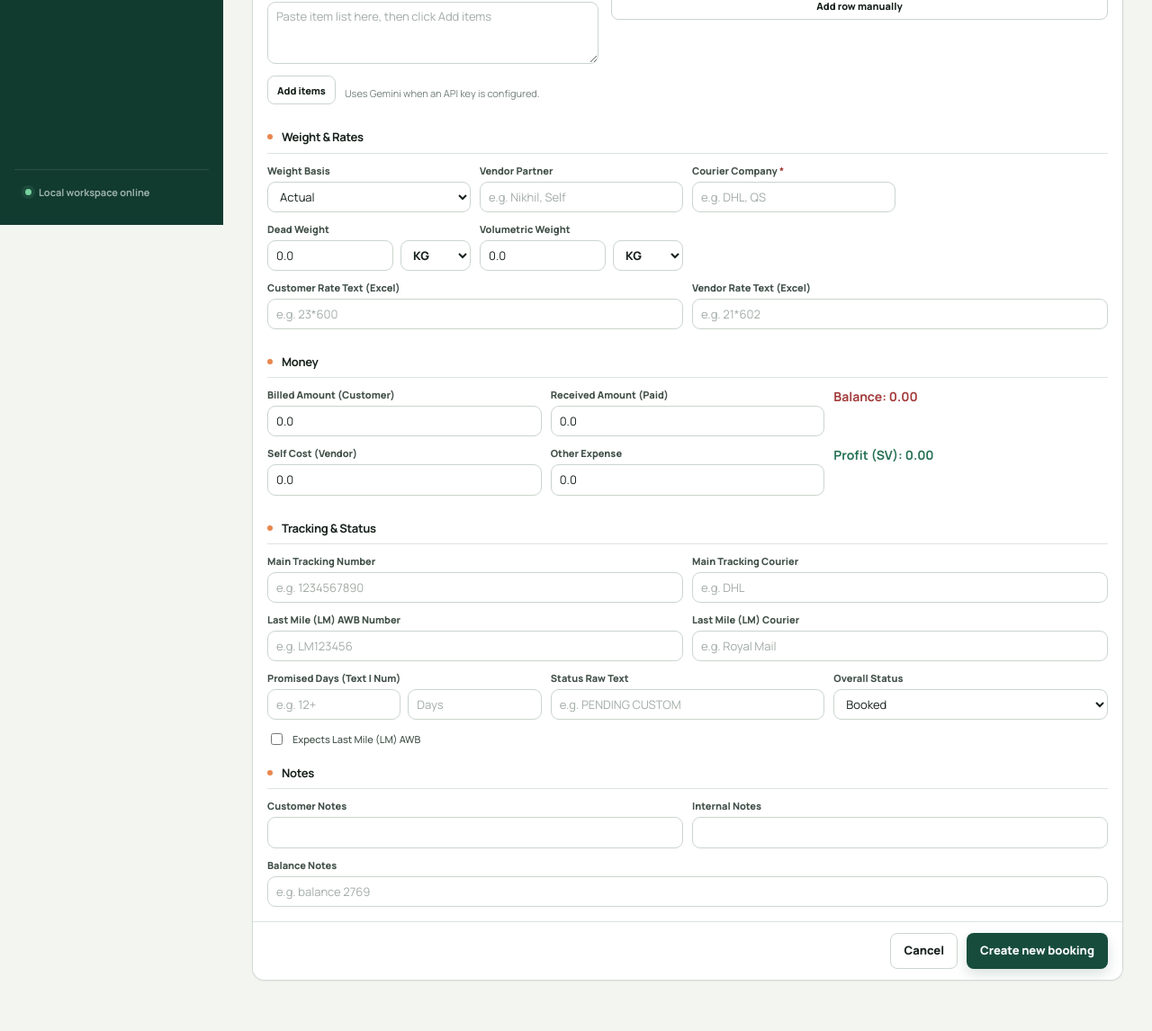
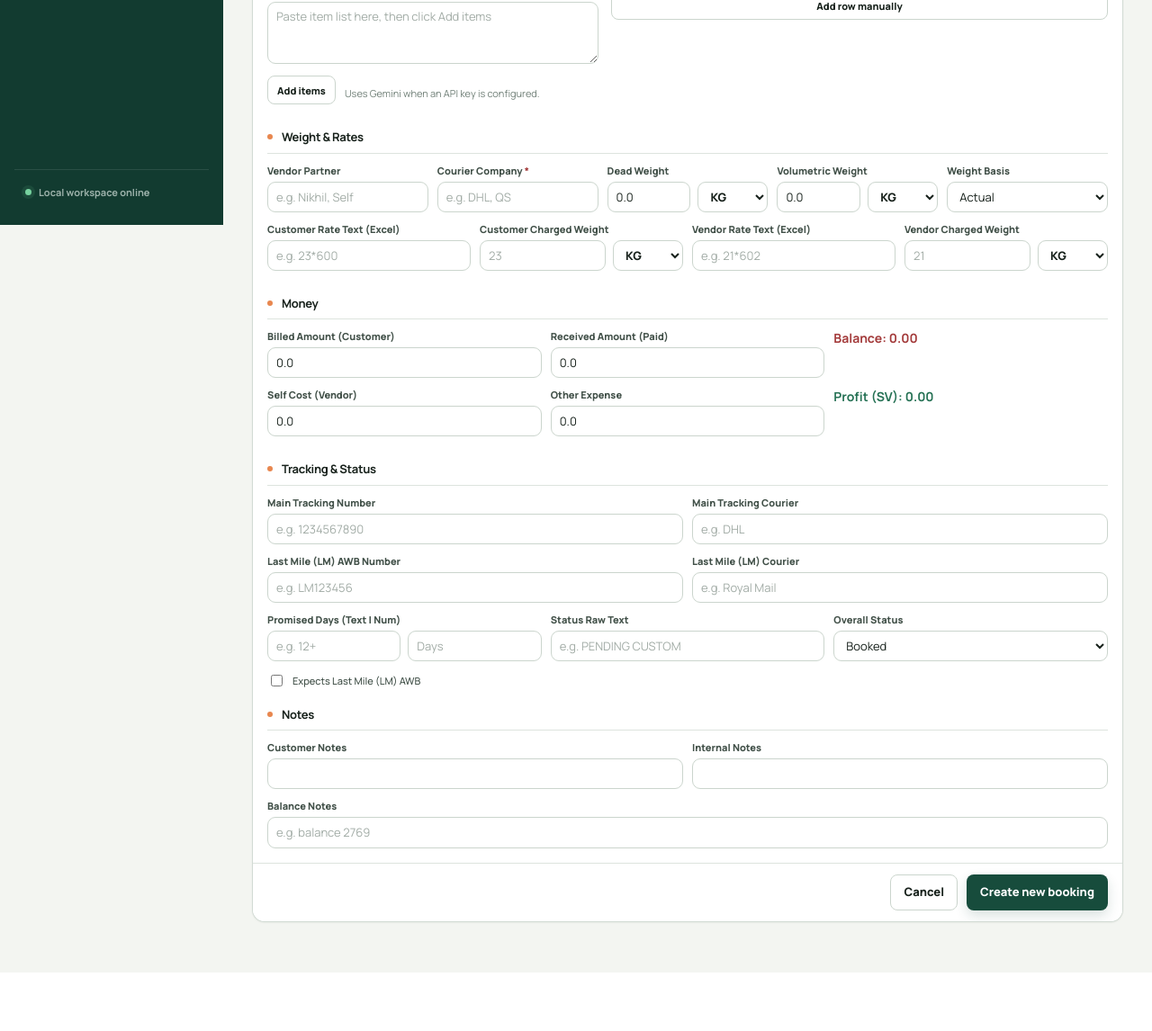
Before and after one commit to Tanishq014/courierBridge, a FastAPI app: page /shipments/new in a window 1280 px wide. Shown: the part 550-1696 px from the top of the page at 90% size. After the commit the page ends 1631 px from the top, so only its background shows below. Run offline with FastAPI, Linux system fonts and the light colour scheme; some libraries are stand-ins or nearby versions.

Commit message:
Add rate/charged weight handling
Introduce storage and UI for charged weights and rate details.

- routes/shipments.py: add RATE_DETAILS_PREFIX and implement parse_rate_details / encode_rate_details to read/write compact JSON lines in raw_excel_notes; wire new form fields (customer_charged_weight*, vendor_charged_weight*) into create/update flows and parse for detail/edit views. Preserves existing embedded notes when encoding.
- templates/shipments/new.html & edit.html: add inputs for customer/vendor charged weight and units, expose rate_details in edit, and include JS to auto-extract a numeric charged weight from pasted rate text.
- static/css/style.css: expand grid utility classes (.grid-5 and related) to accommodate the additional fields.

This enables capturing explicit charged weights (with units) alongside existing rate text while maintaining backward compatibility with legacy notes.

```diff
--- a/app/routes/shipments.py
+++ b/app/routes/shipments.py
@@ -19,6 +19,7 @@ RECEIVER_ADDRESS_PREFIX = "RECEIVER_ADDRESS_JSON:"
 LEGACY_SENDER_ADDRESS_PREFIX = "SENDER_ADDRESS_JSON:"
 ITEM_DETAILS_PREFIX = "ITEM_DETAILS_JSON:"
 ITEM_RAW_PREFIX = "ITEM_RAW_TEXT_JSON:"
+RATE_DETAILS_PREFIX = "RATE_DETAILS_JSON:"
 
 def parse_receiver_address(raw_notes: str | None) -> dict[str, str]:
     blank = {
@@ -127,6 +128,47 @@ def encode_item_details(raw_notes: str | None, items: list[dict[str, str]], raw_
     if raw_text.strip():
         preserved_lines.append(
             ITEM_RAW_PREFIX + json.dumps(raw_text.strip(), separators=(",", ":"))
+        )
+    return "\n".join(line for line in preserved_lines if line.strip())
+
+def parse_rate_details(raw_notes: str | None) -> dict[str, str]:
+    blank = {
+        "customer_charged_weight": "",
+        "customer_charged_weight_unit": "KG",
+        "vendor_charged_weight": "",
+        "vendor_charged_weight_unit": "KG",
+    }
+    if not raw_notes:
+        return blank
+
+    for line in raw_notes.splitlines():
+        if line.startswith(RATE_DETAILS_PREFIX):
+            try:
+                parsed = json.loads(line[len(RATE_DETAILS_PREFIX):])
+            except json.JSONDecodeError:
+                return blank
+            return {
+                "customer_charged_weight": str(parsed.get("customer_charged_weight", parsed.get("customer_charged_rate", "")) or ""),
+                "customer_charged_weight_unit": normalize_unit(str(parsed.get("customer_charged_weight_unit", "KG") or "KG")),
+                "vendor_charged_weight": str(parsed.get("vendor_charged_weight", parsed.get("vendor_charged_rate", "")) or ""),
+                "vendor_charged_weight_unit": normalize_unit(str(parsed.get("vendor_charged_weight_unit", "KG") or "KG")),
+            }
+    return blank
+
+def encode_rate_details(raw_notes: str | None, rates: dict[str, str]) -> str:
+    preserved_lines = [
+        line for line in (raw_notes or "").splitlines()
+        if not line.startswith(RATE_DETAILS_PREFIX)
+    ]
+    cleaned = {
+        "customer_charged_weight": str(rates.get("customer_charged_weight", "") or "").strip(),
+        "customer_charged_weight_unit": normalize_unit(str(rates.get("customer_charged_weight_unit", "KG") or "KG")),
+        "vendor_charged_weight": str(rates.get("vendor_charged_weight", "") or "").strip(),
+        "vendor_charged_weight_unit": normalize_unit(str(rates.get("vendor_charged_weight_unit", "KG") or "KG")),
+    }
+    if cleaned["customer_charged_weight"] or cleaned["vendor_charged_weight"]:
+        preserved_lines.append(
+            RATE_DETAILS_PREFIX + json.dumps(cleaned, separators=(",", ":"))
         )
     return "\n".join(line for line in preserved_lines if line.strip())
 
@@ -354,7 +396,11 @@ def create_shipment(
     volumetric_weight_unit: str = Form("KG"),
 
     customer_rate_text: str = Form(""),
+    customer_charged_weight: str = Form(""),
+    customer_charged_weight_unit: str = Form("KG"),
     vendor_rate_text: str = Form(""),
+    vendor_charged_weight: str = Form(""),
+    vendor_charged_weight_unit: str = Form("KG"),
     courier_company: str = Form(""),
     vendor_partner: str = Form(""),
 
@@ -410,6 +456,12 @@ def create_shipment(
     item_details = clean_item_details(item_details_json)
     notes_with_receiver = encode_receiver_address(raw_excel_notes, receiver_address)
     notes_with_items = encode_item_details(notes_with_receiver, item_details, item_raw_text)
+    notes_with_rates = encode_rate_details(notes_with_items, {
+        "customer_charged_weight": customer_charged_weight,
+        "customer_charged_weight_unit": customer_charged_weight_unit,
+        "vendor_charged_weight": vendor_charged_weight,
+        "vendor_charged_weight_unit": vendor_charged_weight_unit,
+    })
 
     shipment = Shipment(
         booking_date=parsed_booking_date,
@@ -448,7 +500,7 @@ def create_shipment(
         internal_notes=internal_notes,
         customer_notes=customer_notes,
         balance_notes=balance_notes,
-        raw_excel_notes=notes_with_items,
+        raw_excel_notes=notes_with_rates,
         raw_excel_row_text=raw_excel_row_text,
         last_status_text=status_raw_text
     )
@@ -479,12 +531,14 @@ def shipment_detail(request: Request, shipment_id: int, db: Session = Depends(ge
 
     receiver_address = parse_receiver_address(shipment.raw_excel_notes)
     item_details = parse_item_details(shipment.raw_excel_notes)
+    rate_details = parse_rate_details(shipment.raw_excel_notes)
     return templates.TemplateResponse("shipments/detail.html", {
         "request": request,
         "shipment": shipment,
         "receiver_address": receiver_address,
         "receiver_address_text": format_receiver_address(receiver_address),
-        "item_details": item_details
+        "item_details": item_details,
+        "rate_details": rate_details
     })
 
 @router.get("/{shipment_id}/edit")
@@ -498,6 +552,7 @@ def edit_shipment_form(request: Request, shipment_id: int, db: Session = Depends
 
     receiver_address = parse_receiver_address(shipment.raw_excel_notes)
     item_details = parse_item_details(shipment.raw_excel_notes)
+    rate_details = parse_rate_details(shipment.raw_excel_notes)
     return templates.TemplateResponse("shipments/edit.html", {
         "request": request,
         "shipment": shipment,
@@ -505,7 +560,8 @@ def edit_shipment_form(request: Request, shipment_id: int, db: Session = Depends
         "lm_awb": lm_awb,
         "receiver_address": receiver_address,
         "item_details": item_details,
-        "item_raw_text": parse_item_raw_text(shipment.raw_excel_notes)
+        "item_raw_text": parse_item_raw_text(shipment.raw_excel_notes),
+        "rate_details": rate_details
     })
 
 @router.post("/{shipment_id}/edit")
@@ -537,7 +593,11 @@ def update_shipment(
     volumetric_weight_unit: str = Form("KG"),
 
     customer_rate_text: str = Form(""),
+    customer_charged_weight: str = Form(""),
+    customer_charged_weight_unit: str = Form("KG"),
     vendor_rate_text: str = Form(""),
+    vendor_charged_weight: str = Form(""),
+    vendor_charged_weight_unit: str = Form("KG"),
     courier_company: str = Form(""),
     vendor_partner: str = Form(""),
 
@@ -644,7 +704,13 @@ def update_shipment(
     shipment.balance_notes = balance_notes
     item_details = clean_item_details(item_details_json)
     notes_with_receiver = encode_receiver_address(raw_excel_notes, receiver_address)
-    shipment.raw_excel_notes = encode_item_details(notes_with_receiver, item_details, item_raw_text)
+    notes_with_items = encode_item_details(notes_with_receiver, item_details, item_raw_text)
+    shipment.raw_excel_notes = encode_rate_details(notes_with_items, {
+        "customer_charged_weight": customer_charged_weight,
+        "customer_charged_weight_unit": customer_charged_weight_unit,
+        "vendor_charged_weight": vendor_charged_weight,
+        "vendor_charged_weight_unit": vendor_charged_weight_unit,
+    })
     shipment.raw_excel_row_text = raw_excel_row_text
 
     upsert_tracking(db, shipment.id, "main_awb", main_tracking_number, main_tracking_courier, True)
--- a/app/static/css/style.css
+++ b/app/static/css/style.css
@@ -298,7 +298,8 @@ h4 {
 
 .grid-2,
 .grid-3,
-.grid-4 {
+.grid-4,
+.grid-5 {
     display: grid;
     gap: 16px;
 }
@@ -313,6 +314,10 @@ h4 {
 
 .grid-4 {
     grid-template-columns: repeat(4, minmax(0, 1fr));
+}
+
+.grid-5 {
+    grid-template-columns: repeat(5, minmax(0, 1fr));
 }
 
 .kpi-grid {
@@ -773,7 +778,8 @@ input[type="checkbox"] {
 
 .compact-shipment-form .grid-2,
 .compact-shipment-form .grid-3,
-.compact-shipment-form .grid-4 {
+.compact-shipment-form .grid-4,
+.compact-shipment-form .grid-5 {
     gap: 10px;
 }
 
@@ -783,6 +789,10 @@ input[type="checkbox"] {
 
 .compact-shipment-form .grid-4 {
     grid-template-columns: repeat(4, minmax(0, 1fr));
+}
+
+.compact-shipment-form .grid-5 {
+    grid-template-columns: repeat(5, minmax(0, 1fr));
 }
 
 .compact-shipment-form .grid-2 {
@@ -1217,7 +1227,9 @@ input[type="checkbox"] {
     }
 
     .grid-4,
-    .compact-shipment-form .grid-4 {
+    .grid-5,
+    .compact-shipment-form .grid-4,
+    .compact-shipment-form .grid-5 {
         grid-template-columns: repeat(2, minmax(0, 1fr));
     }
 }
@@ -1302,6 +1314,7 @@ input[type="checkbox"] {
     .grid-2,
     .grid-3,
     .grid-4,
+    .grid-5,
     .detail-list,
     .financial-strip,
     .filter-form {
--- a/app/templates/shipments/new.html
+++ b/app/templates/shipments/new.html
@@ -101,14 +101,7 @@
         </div>
 
         <h3 style="border-bottom: 1px solid var(--border-color); padding-bottom: 0.5rem; margin-top: 2rem;">Weight & Rates</h3>
-        <div class="grid-4">
-            <div class="form-group">
-                <label>Weight Basis</label>
-                <select name="weight_basis">
-                    <option value="actual">Actual</option>
-                    <option value="volumetric">Volumetric</option>
-                </select>
-            </div>
+        <div class="grid-5">
             <div class="form-group">
                 <label>Vendor Partner</label>
                 <input type="text" name="vendor_partner" placeholder="e.g. Nikhil, Self">
@@ -117,8 +110,6 @@
                 <label>Courier Company <span class="required">*</span></label>
                 <input type="text" name="courier_company" placeholder="e.g. DHL, QS" required>
             </div>
-        </div>
-        <div class="grid-4">
             <div class="form-group">
                 <label>Dead Weight</label>
                 <div class="input-with-unit">
@@ -141,15 +132,44 @@
                     </select>
                 </div>
             </div>
+            <div class="form-group">
+                <label>Weight Basis</label>
+                <select name="weight_basis">
+                    <option value="actual">Actual</option>
+                    <option value="volumetric">Volumetric</option>
+                </select>
+            </div>
         </div>
-        <div class="grid-2">
+        <div class="grid-4">
             <div class="form-group">
                 <label>Customer Rate Text (Excel)</label>
-                <input type="text" name="customer_rate_text" placeholder="e.g. 23*600">
+                <input type="text" name="customer_rate_text" id="customer_rate_text" placeholder="e.g. 23*600">
+            </div>
+            <div class="form-group">
+                <label>Customer Charged Weight</label>
+                <div class="input-with-unit">
+                    <input type="number" step="0.01" name="customer_charged_weight" id="customer_charged_weight" placeholder="23">
+                    <select name="customer_charged_weight_unit" class="unit-select">
+                        <option value="KG" selected>KG</option>
+                        <option value="G">G</option>
+                        <option value="LB">LB</option>
+                    </select>
+                </div>
             </div>
             <div class="form-group">
                 <label>Vendor Rate Text (Excel)</label>
-                <input type="text" name="vendor_rate_text" placeholder="e.g. 21*602">
+                <input type="text" name="vendor_rate_text" id="vendor_rate_text" placeholder="e.g. 21*602">
+            </div>
+            <div class="form-group">
+                <label>Vendor Charged Weight</label>
+                <div class="input-with-unit">
+                    <input type="number" step="0.01" name="vendor_charged_weight" id="vendor_charged_weight" placeholder="21">
+                    <select name="vendor_charged_weight_unit" class="unit-select">
+                        <option value="KG" selected>KG</option>
+                        <option value="G">G</option>
+                        <option value="LB">LB</option>
+                    </select>
+                </div>
             </div>
         </div>
 
@@ -407,6 +427,31 @@
         textarea.addEventListener('input', () => resizeTextarea(textarea));
     });
 
+    function extractChargedWeight(rateText) {
+        const matches = String(rateText || '').match(/-?\d+(?:\.\d+)?/g) || [];
+        if (!matches.length) return '';
+        const numbers = matches.map(value => Number(value)).filter(value => Number.isFinite(value));
+        if (!numbers.length) return '';
+        return String(Math.min(...numbers));
+    }
+
+    function bindChargedWeightExtraction(textId, weightId) {
+        const textInput = document.getElementById(textId);
+        const weightInput = document.getElementById(weightId);
+        if (!textInput || !weightInput) return;
+        textInput.addEventListener('input', () => {
+            const extracted = extractChargedWeight(textInput.value);
+            if (extracted) weightInput.value = extracted;
+        });
+        if (!weightInput.value) {
+            const extracted = extractChargedWeight(textInput.value);
+            if (extracted) weightInput.value = extracted;
+        }
+    }
+
+    bindChargedWeightExtraction('customer_rate_text', 'customer_charged_weight');
+    bindChargedWeightExtraction('vendor_rate_text', 'vendor_charged_weight');
+
     const initialItems = {{ item_details | tojson }};
     const itemRows = document.getElementById('item_rows');
     const itemDetailsInput = document.getElementById('item_details_json');
```
Also changed, not shown: app/templates/shipments/edit.html (+58 -13 lines).
